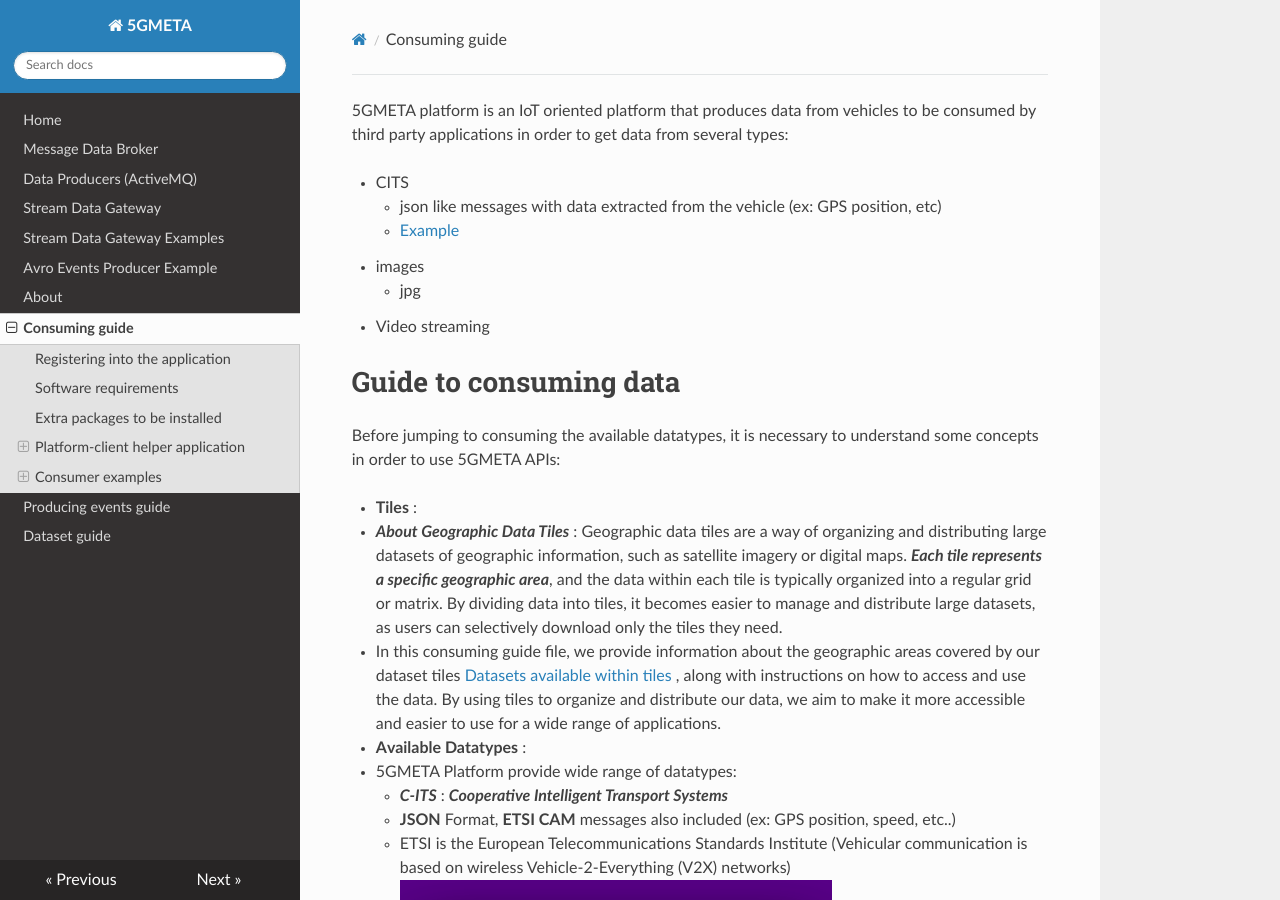
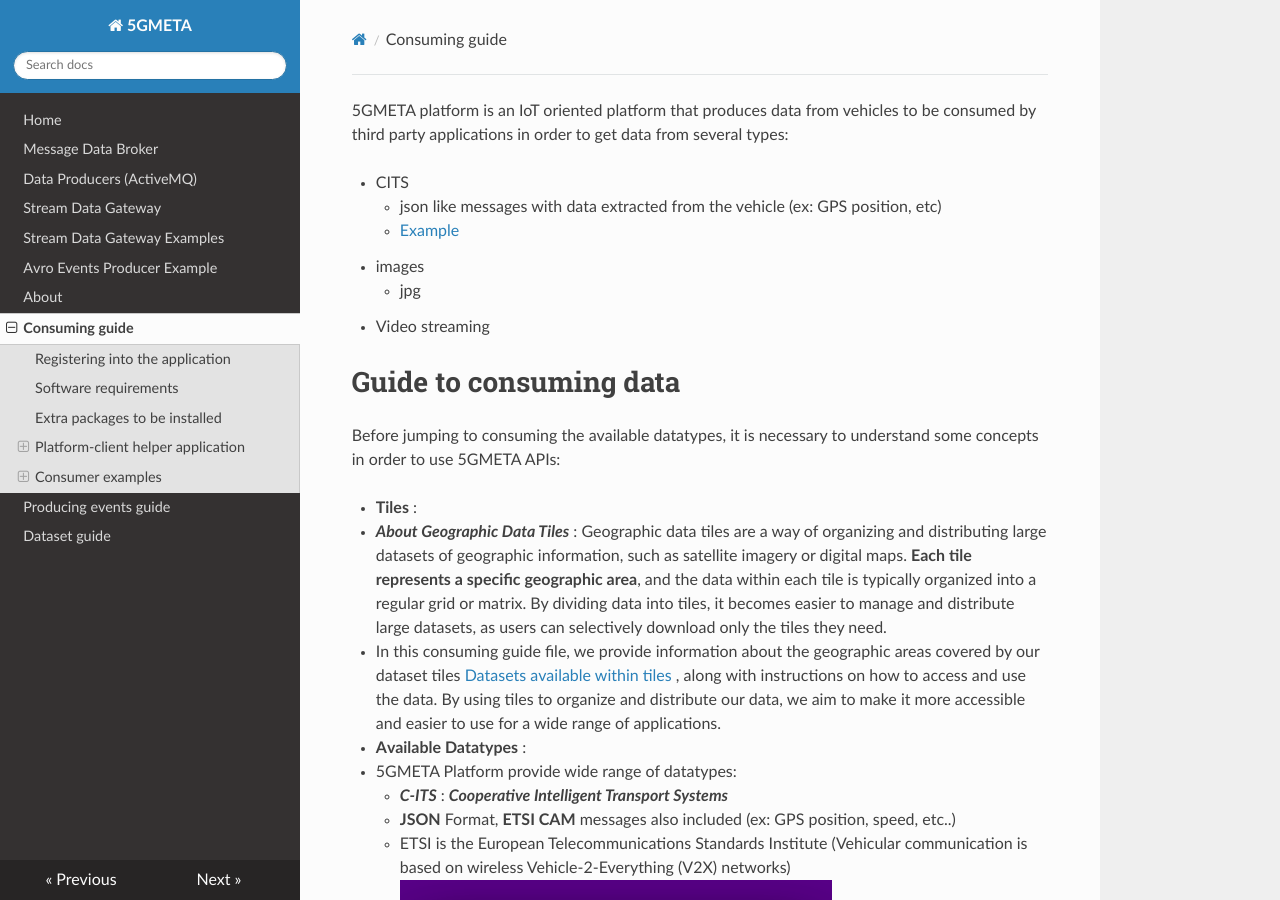
Before and after one commit to jperezcolmenar/5gmeta-dev, an MkDocs documentation site: the page built from docs/consuming-guide.md, in a window 1280 px wide and 900 px high. Built offline with MkDocs 1.6.1, drawn with Linux system fonts in a browser that asks for light colours; nearby versions of some CDN libraries.

Commit message:
fix consuming guide

```diff
--- a/docs/consuming-guide.md
+++ b/docs/consuming-guide.md
@@ -14,7 +14,7 @@
 
 -  **Tiles** :
   -  ***About Geographic Data Tiles*** :
-    Geographic data tiles are a way of organizing and distributing large datasets of geographic information, such as satellite imagery or digital maps. ***Each tile represents a specific geographic area***, and the data within each tile is typically organized into a regular grid or matrix. By dividing data into tiles, it becomes easier to manage and distribute large datasets, as users can selectively download only the tiles they need.
+    Geographic data tiles are a way of organizing and distributing large datasets of geographic information, such as satellite imagery or digital maps. **Each tile represents a specific geographic area**, and the data within each tile is typically organized into a regular grid or matrix. By dividing data into tiles, it becomes easier to manage and distribute large datasets, as users can selectively download only the tiles they need.
 
   - In this consuming guide file, we provide information about the geographic areas covered by our dataset tiles [Datasets available within tiles](https://github.com/5gmetadmin/5gmeta-dev/blob/main/docs/datasets.md) , along with instructions on how to access and use the data. By using tiles to organize and distribute our data, we aim to make it more accessible and easier to use for a wide range of applications.
 -  **Available Datatypes** :
```
